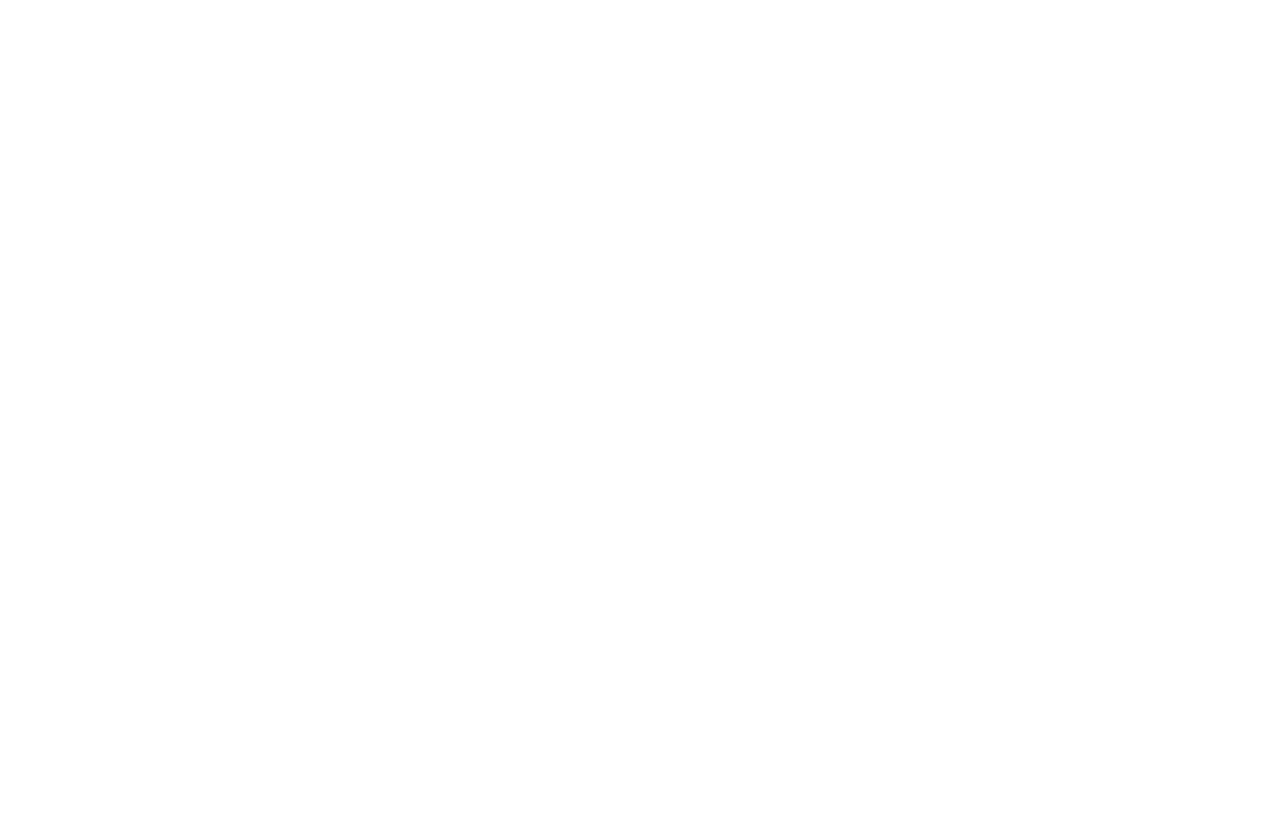
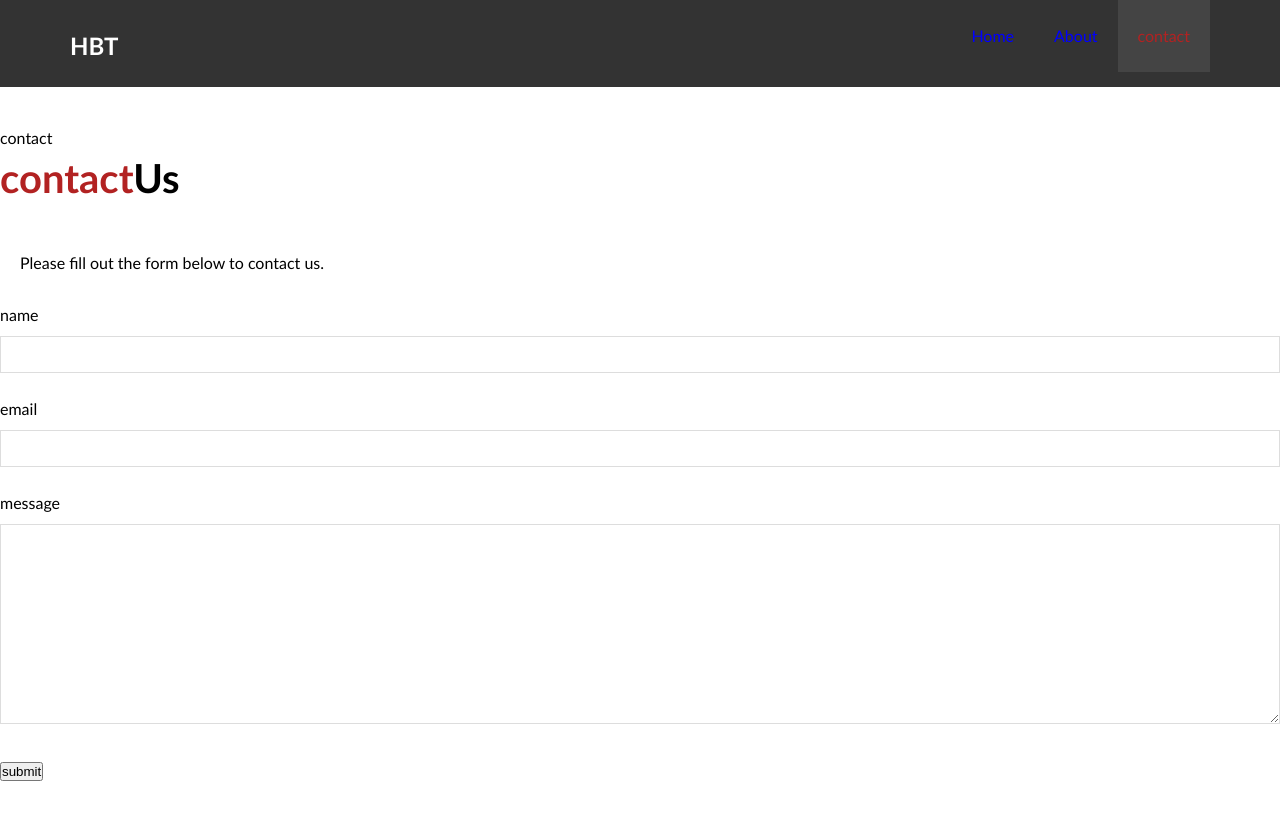
Before and after one commit to aaron418/hotel-website, a plain HTML site: page contacts.html in a window 1280 px wide. Drawn offline with Linux system fonts and the light colour scheme.

Commit message:
finished stuff for home

```diff
--- a/contacts.html
+++ b/contacts.html
@@ -11,7 +11,48 @@
             <title>Hotel BT | Welcome</title>
             </head>
             <body>
-            <header>
+                    <header>
+                            <nav id="navbar">
+                                <div class="container">
+                            <h1 class="logo">
+                                <a href="index.html">HBT</a>
+                            </h1>
+                            <ul>
+                                <li>
+                                <a href="index.html" >Home</a>
+                                </li>
+                                <li>
+                               <a href="about.html">About</a>
+                                </li>
+                                <li>
+                        <a class="current" href="contact.html">contact</a>
+                                </li>
+                             </ul>
+                                </div>
+                            </header>
+                        <section id="contact-form" class="py-3" >
+                                 <div class="contaniner"> contact
+                                     <h1><span class="text-primary">contact</span>Us</h1>
+                                     <p> Please fill out the form below to contact us.</p>
+                                     <form>
+                                         <div class="form-group">
+                                             <label for="name">name</label>
+                                             <input type="text" id="name" name="name" >
+
+                                         </div>
+                                         <div class="form-group">
+                                             <label for="email">email</label>
+                                             <input type="email" id="email" name="email" >
+                                              </div>
+                                         <div class="form-group">
+                                             <label for="message"> message</label>
+                                             <textarea id="message" name="message" ></textarea>
+                                         </div>
+                                         <button>submit</button>
+
+                                     </form>
+                                 </div>
+                            </section>
 <body>
 
 
--- a/hotel.css
+++ b/hotel.css
@@ -11,6 +11,11 @@ body {
 }
 
 /*utility*/
+
+.form-group {
+    margin-bottom: 20px;
+}
+
 .py-1{
     padding: 15px 0;
 }
@@ -175,7 +180,7 @@ showcase {
 #about-info .info-left{
     float: left;
     width: 50%;
-    mini-height: 100%;
+    min-height: 100%;
 }
 #about-info .info-left h1 {
     font-size: 40px;
@@ -216,6 +221,25 @@ showcase {
     border-radius: 45%;
     opacity: 0.9;
 }
+/* contact*/
+#contact-form h1{
+    font-size: 40px;
+    line-height: 1.2em;
+}
+#contact-form label {
+    display: block;
+    margin-bottom: 5px
+}
+#contact-form input, #contact-form textarea{
+    width: 100%;
+    padding: 10px;
+    border: 1px #ddd solid;
+
+}
+
+#contact-form textarea {
+    height: 200px;
+}
 
 /*footer*/
 footer{
```
Also changed, not shown: index.html (+32 -0 lines), hotel.html (line endings or trailing spaces), img/person-1.jpg (added), img/person-2.jpg (added), img/photo-1.jpg (added), img/photo-2.jpg (added), img/showcase.jpg (added), img/test-bg.jpg (added), style.css (deleted).
